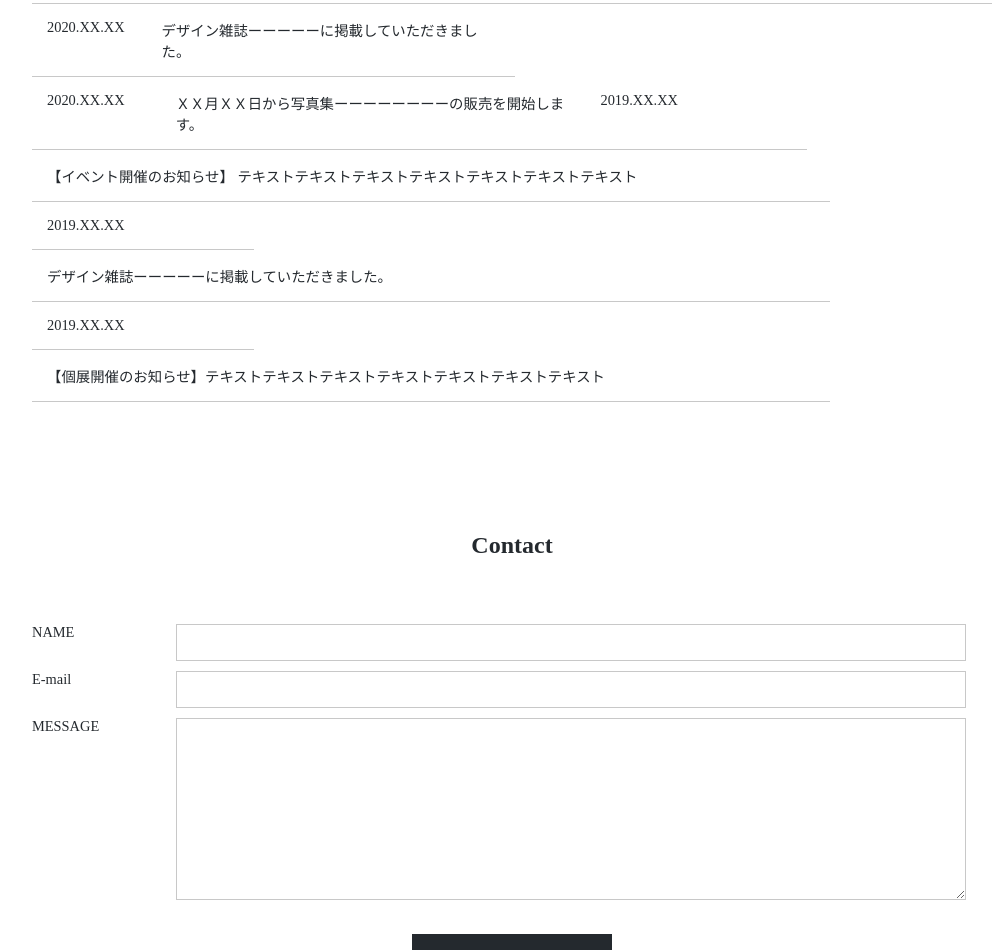
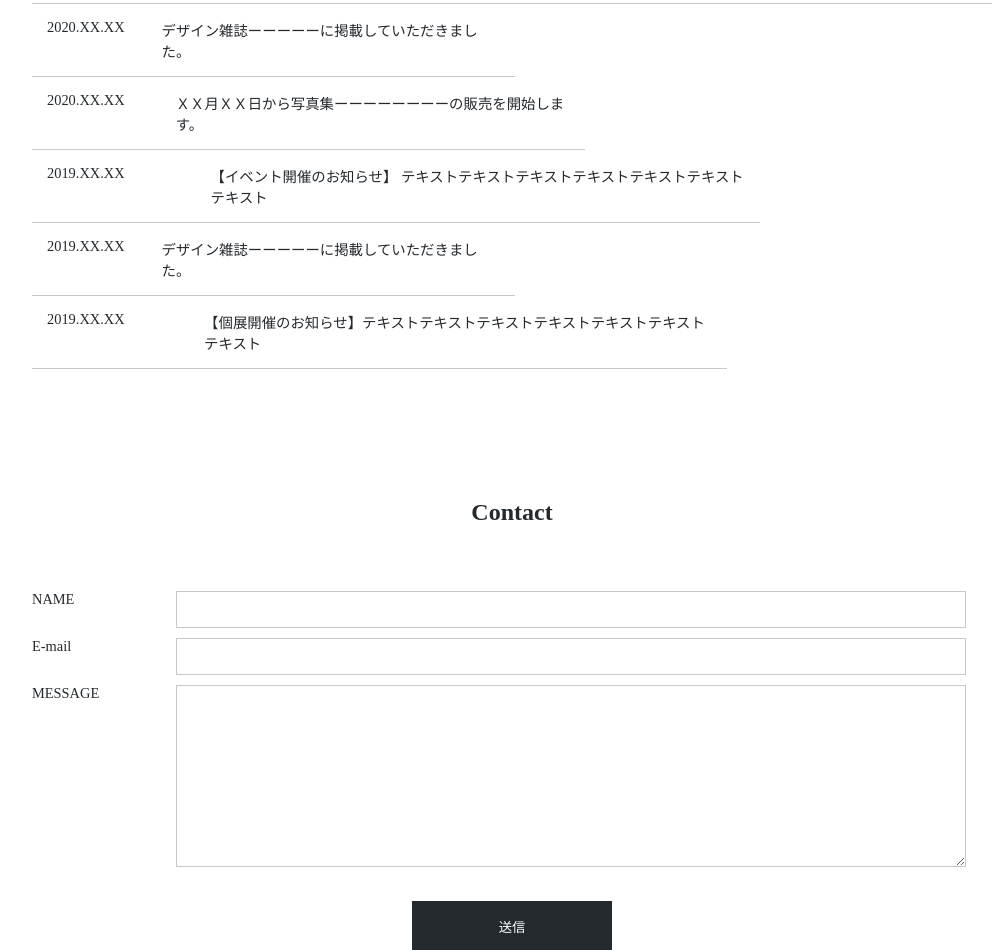
Before and after one commit to Keeeein/kadai11, a plain HTML site: page index.html in a window 1280 px wide. Shown: the part 1952-2902 px from the top of the page, without its empty margins (128-1125 px from the left). Drawn offline with Linux system fonts and the light colour scheme.

Commit message:
Add files via upload

```diff
--- a/index.html
+++ b/index.html
@@ -1,5 +1,6 @@
 <!DOCTYPE html>
 <html lang="ja">
+
 <head>
   <meta charset="UTF-8">
   <meta name="viewport" content="width=device-width, initial-scale=1.0">
@@ -7,6 +8,7 @@
   <link rel="stylesheet" href="style.css">
   <link rel="icon" href="favicon.png">
 </head>
+
 <body>
   <header>
     <h1 class="title">
@@ -53,7 +55,8 @@
         <li>mail: ーーーーーー</li>
       </ul>
       <p>
-        プロフィールテキストテキストテキストテキストテキストテキストテキストテキストテキストスト テキストテキストテキストテキストテキストテキストテキストテキストテキストテキストテキスト テキストテキストテキストテキストテキストテキストテキストテキストテキストテキストテキスト
+        プロフィールテキストテキストテキストテキストテキストテキストテキストテキストテキストスト テキストテキストテキストテキストテキストテキストテキストテキストテキストテキストテキスト
+        テキストテキストテキストテキストテキストテキストテキストテキストテキストテキストテキスト
       </p>
     </section>
     <section id="works" class="wrapper">
@@ -90,12 +93,18 @@
           <dt>2020.XX.XX</dt>
           <dd>ＸＸ月ＸＸ日から写真集ーーーーーーーーの販売を開始します。</dd>
         </div>
+        <div>
           <dt>2019.XX.XX</dt>
           <dd>【イベント開催のお知らせ】 テキストテキストテキストテキストテキストテキストテキスト</dd>
+        </div>
+        <div>
           <dt>2019.XX.XX</dt>
           <dd>デザイン雑誌ーーーーーに掲載していただきました。</dd>
+        </div>
+        <div>
           <dt>2019.XX.XX</dt>
           <dd>【個展開催のお知らせ】テキストテキストテキストテキストテキストテキストテキスト</dd>
+        </div>
       </dl>
     </section>
     <section id="contact" class="wrapper">
@@ -132,4 +141,5 @@
     <p>© 2020 My Work</p>
   </footer>
 </body>
+
 </html>
```
Lines whose indentation alone changed are shown as unchanged.
